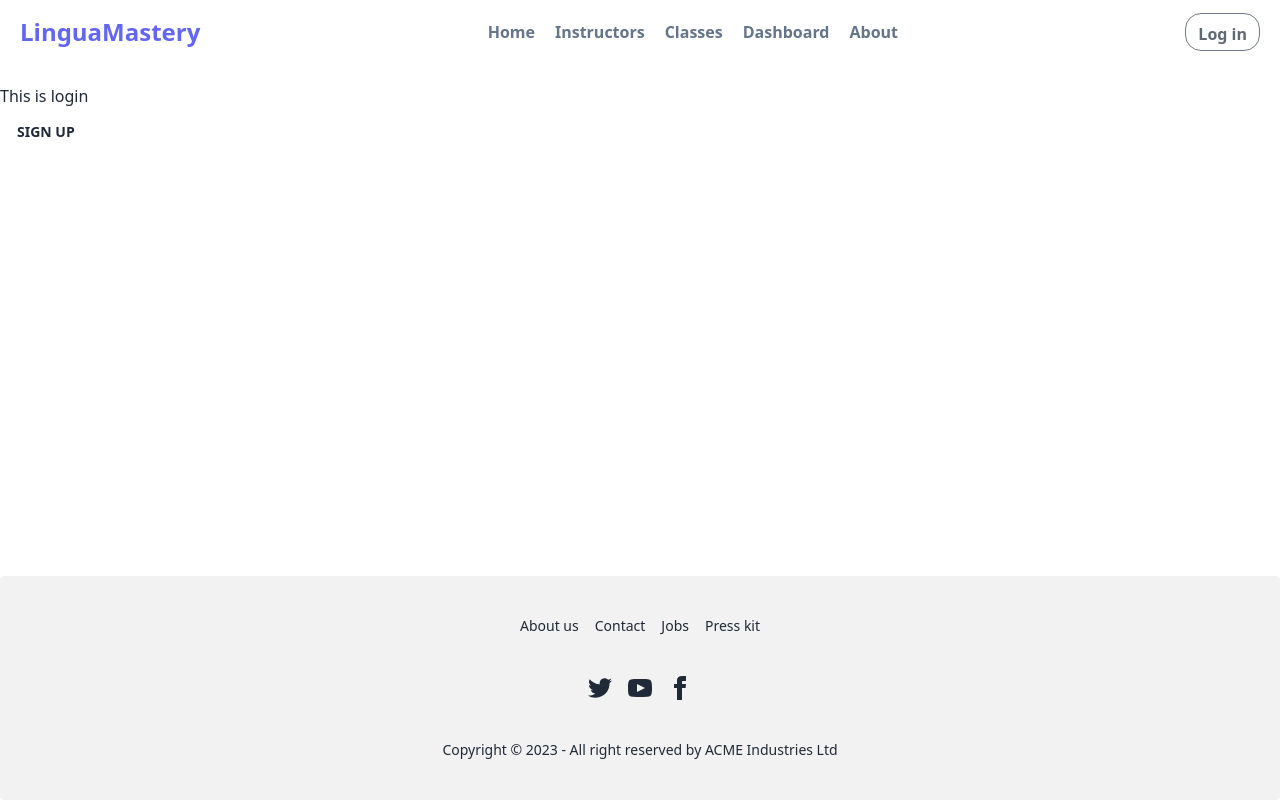
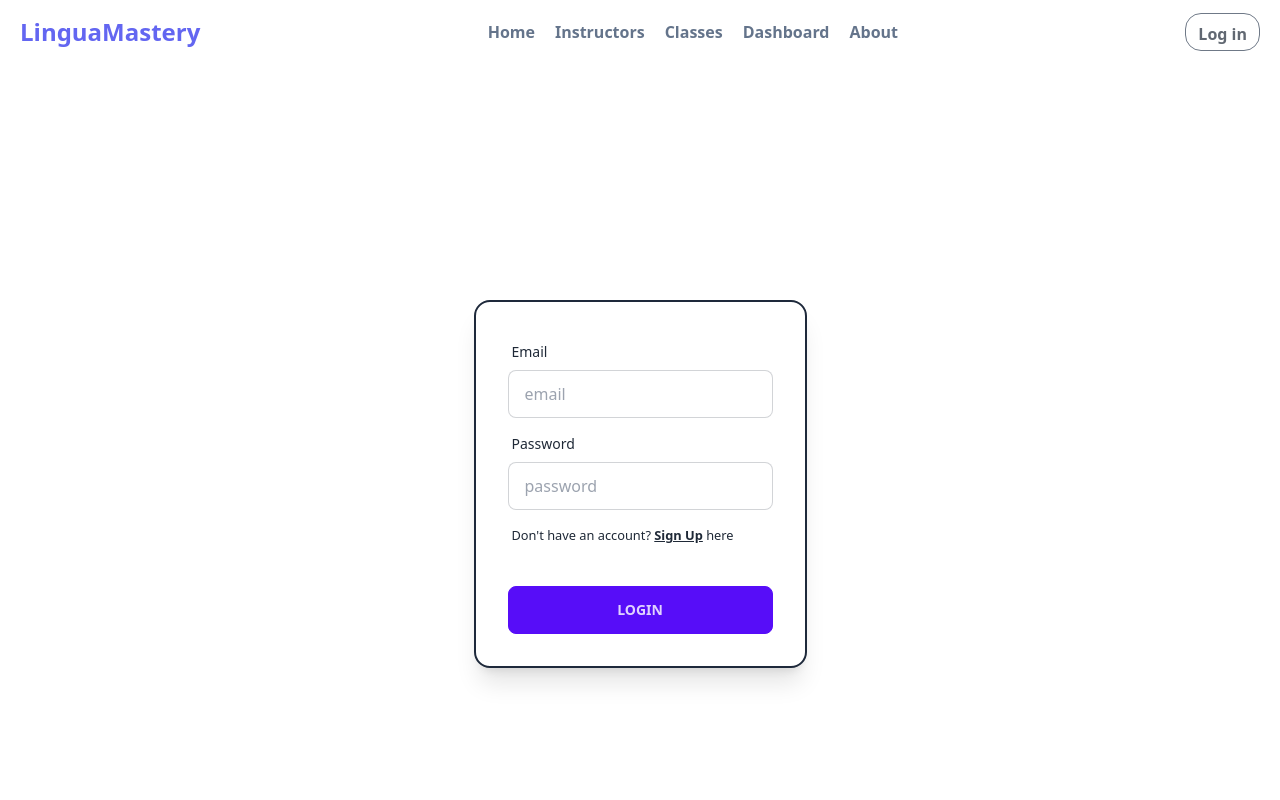
Before and after one commit to abid365/linguamastery-fullstack-project, a React (Vite) app: page /login in a window 1280 px wide. Shown: the top 800 px of the page. Built offline with nearby package versions, Linux system fonts and the light colour scheme; no server answers.

Commit message:
basic login

```diff
--- a/package.json
+++ b/package.json
@@ -15,6 +15,7 @@
     "match-sorter": "^6.3.1",
     "react": "^18.2.0",
     "react-dom": "^18.2.0",
+    "react-hook-form": "^7.44.3",
     "react-icons": "^4.9.0",
     "react-router-dom": "^6.11.2",
     "sort-by": "^1.2.0",
--- a/src/Layouts/Login/LogIn.jsx
+++ b/src/Layouts/Login/LogIn.jsx
@@ -1,13 +1,78 @@
-import React from "react";
+import React, { useContext } from "react";
+import { useForm } from "react-hook-form";
+import { AuthContext } from "../../Providers/AuthProvider";
 import { Link } from "react-router-dom";
 
 const LogIn = () => {
+  const { logIn } = useContext(AuthContext);
+  const {
+    register,
+    handleSubmit,
+    watch,
+    formState: { errors },
+  } = useForm();
+
+  const onSubmit = (data) => {
+    console.log(data);
+    logIn(data.email, data.password)
+      .then((res) => {
+        console.log("User Logged In");
+      })
+      .catch((error) => {
+        console.log(error);
+      });
+  };
+
   return (
     <div>
-      <h1>This is login</h1>
-      <Link className="btn btn-ghost" to="/signup">
-        Sign Up
-      </Link>
+      <div className="hero min-h-screen">
+        <div>
+          <div className="card border-2 border-slate-800 flex-shrink-0 w-full max-w-sm shadow-xl bg-base-100">
+            <form onSubmit={handleSubmit(onSubmit)} className="card-body">
+              <div className="form-control">
+                <label className="label">
+                  <span className="label-text">Email</span>
+                </label>
+                <input
+                  type="email"
+                  placeholder="email"
+                  name="email"
+                  className="input input-bordered"
+                  {...register("email", { required: true })}
+                />
+              </div>
+              <div className="form-control">
+                <label className="label">
+                  <span className="label-text">Password</span>
+                </label>
+                <input
+                  type="password"
+                  placeholder="password"
+                  name="password"
+                  className="input input-bordered"
+                  {...register("password", { required: true })}
+                />
+                <label className="label">
+                  <small className="hover:text-slate-500 mt-1 pt-1">
+                    Don't have an account?{" "}
+                    <Link className="font-bold underline" to="/signup">
+                      Sign Up
+                    </Link>{" "}
+                    here
+                  </small>
+                </label>
+              </div>
+              <div className="form-control mt-6">
+                <input
+                  type="submit"
+                  className="btn btn-primary"
+                  value="Login"
+                />
+              </div>
+            </form>
+          </div>
+        </div>
+      </div>
     </div>
   );
 };
--- a/src/Providers/AuthProvider.jsx
+++ b/src/Providers/AuthProvider.jsx
@@ -8,7 +8,7 @@ import {
 } from "firebase/auth";
 import app from "../Firebase/firebase.config";
 
-const AuthContext = createContext(null);
+export const AuthContext = createContext(null);
 const auth = getAuth(app);
 
 const AuthProvider = ({ children }) => {
```
Also changed, not shown: 2 other files (tests, documents, lock files or other folders).
